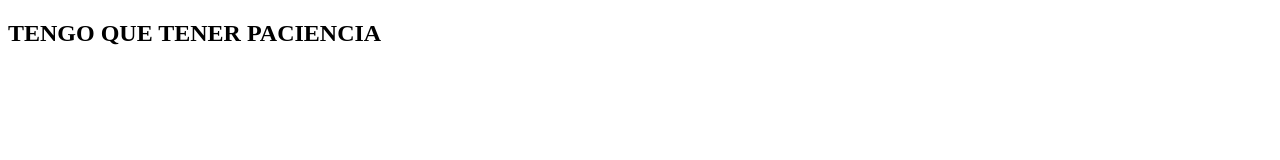
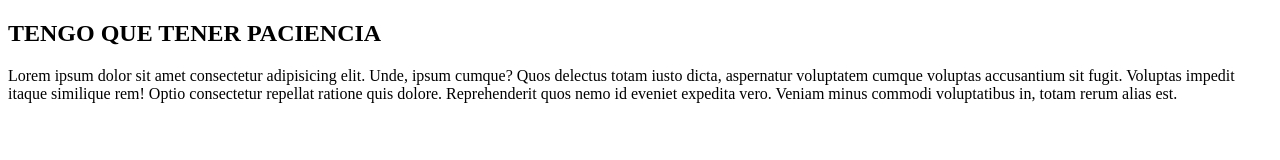
Before and after one commit to CrisantoMaria91/clase4, a plain HTML site: page index.html in a window 1280 px wide. Drawn offline with Linux system fonts and the light colour scheme.

Commit message:
agregando cambios

```diff
--- a/index.html
+++ b/index.html
@@ -11,6 +11,7 @@
     <section>
         <div>
             <h1>TENGO QUE TENER PACIENCIA</h1>
+            <p>Lorem ipsum dolor sit amet consectetur adipisicing elit. Unde, ipsum cumque? Quos delectus totam iusto dicta, aspernatur voluptatem cumque voluptas accusantium sit fugit. Voluptas impedit itaque similique rem! Optio consectetur repellat ratione quis dolore. Reprehenderit quos nemo id eveniet expedita vero. Veniam minus commodi voluptatibus in, totam rerum alias est.</p>
         </div>
     </section>
 </main>
```
